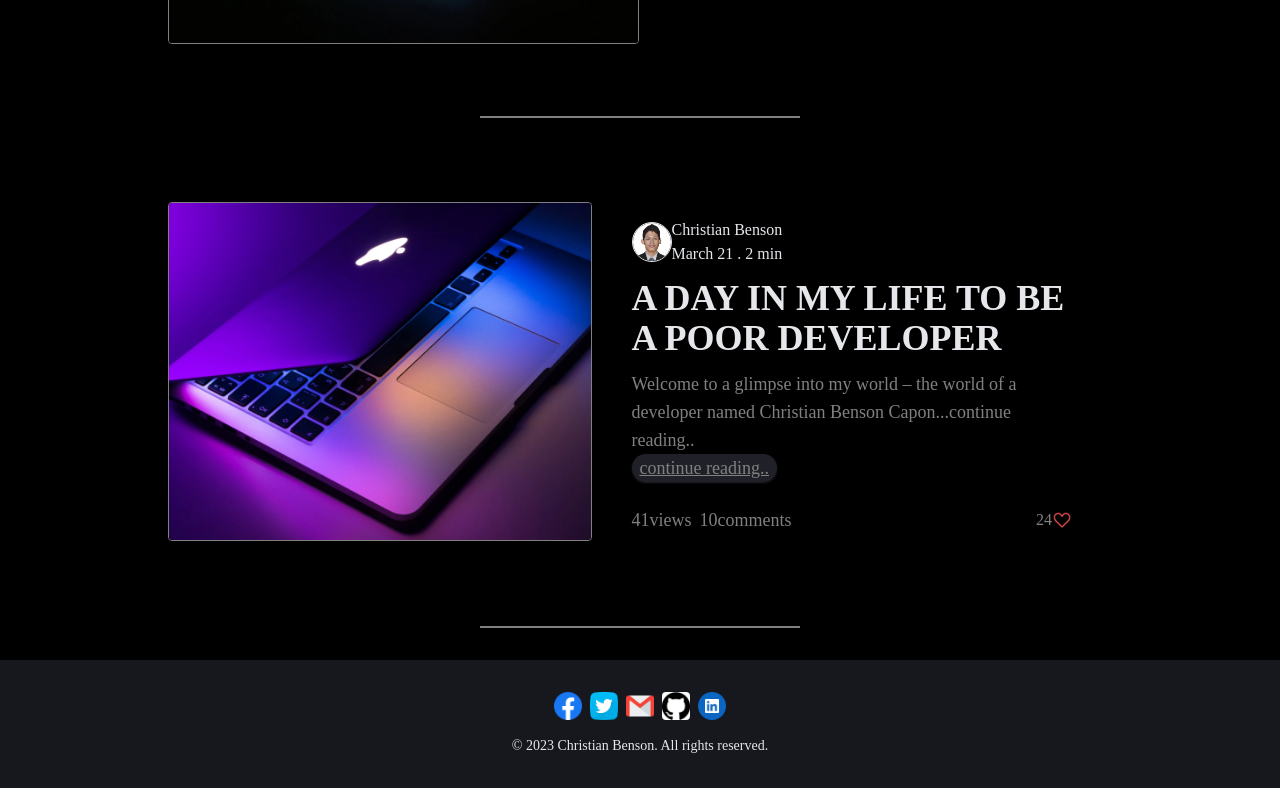
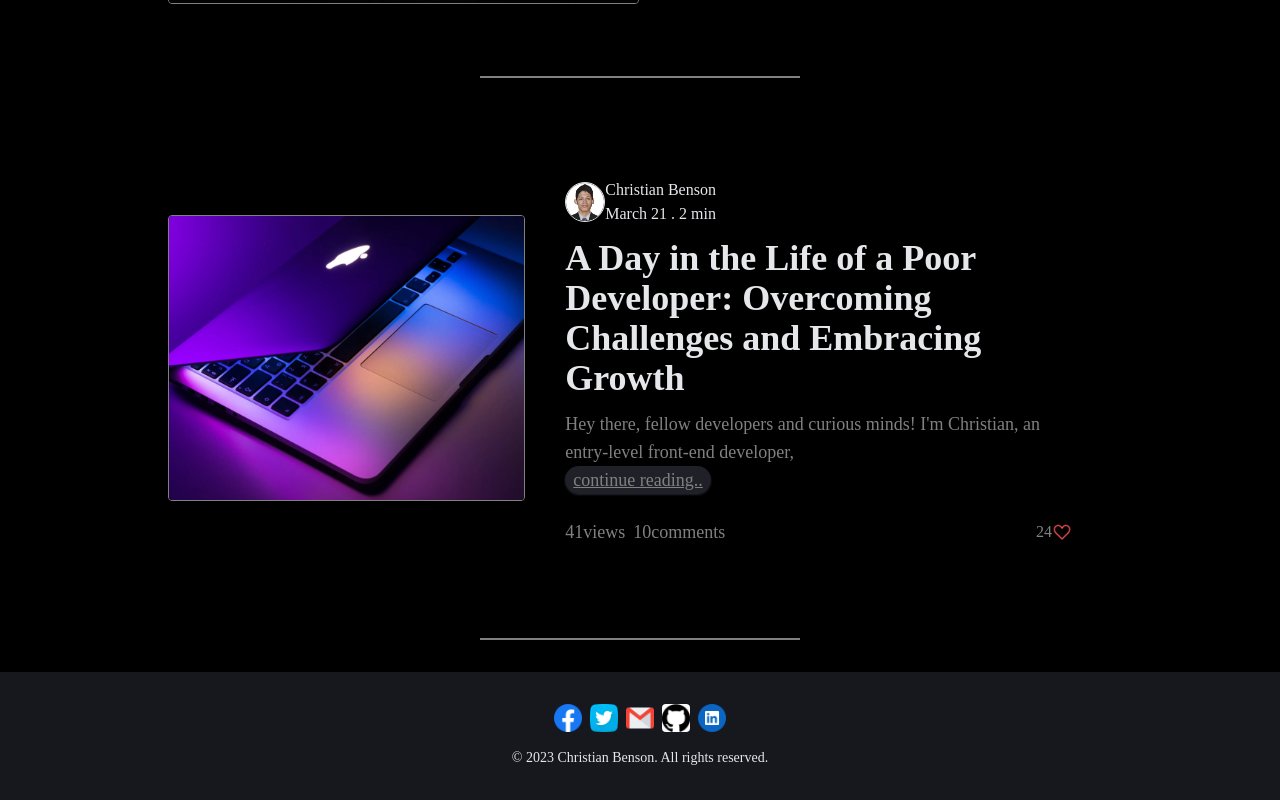
Before and after one commit to Chrlstian/React-Tailwind-Portfolio-Project, a React (Create React App) app: page /React-Tailwind-Portfolio-Project/blogs in a window 1280 px wide. Shown: the part 563-1363 px from the top of the page. Built offline with nearby package versions, Linux system fonts and the light colour scheme.

Commit message:
Update the errors and designs

```diff
--- a/src/App.js
+++ b/src/App.js
@@ -40,7 +40,7 @@ export default function App() {
     // Simulate a delay for content loading
     const timer = setTimeout(() => {
       setLoading(false);
-    }, 2000);
+    }, 3000);
 
     // Cleanup the timer on component unmount
     return () => clearTimeout(timer);
--- a/src/components/ExperienceCard.jsx
+++ b/src/components/ExperienceCard.jsx
@@ -2,6 +2,15 @@
 export default function ExperienceCard(props){
 
     const url = props.item.siteLink;
+
+    // Check if the component is being rendered in wordpress.jsx
+    const isIcon = props.isIcon || false;
+
+    const renderGitHubLink = !isIcon && props.item.gitHub ? (
+        <a href={props.item.gitHub} target="_blank" rel="noopener noreferrer">
+            <img className="w-7 h-7 rounded-full" src={props.item.icon} alt="github logo" />
+        </a>
+    ) : null;
 
     return(
         <div className={`border border-gray-500 p-4 flex flex-col gap-4 rounded bg-primary hover:border-0 ${props.lightMode ? 'hover:shadow-lg hover:shadow-black' : 'hover:shadow-lg hover:shadow-btnB'}`}>
@@ -9,7 +18,10 @@ export default function ExperienceCard(props){
                 <div className="w-fit border border-gray-500 p-2 font-semibold rounded">
                     <h3 className="text-btnB">{props.item.stack}</h3>
                 </div>
-                <img className="w-7 h-7 rounded-full" src={props.item.icon} alt="github logo" />
+                {renderGitHubLink}
+                {/* <a href={props.item.gitHub} target="_blank" rel="noopener noreferrer">
+                    <img className="w-7 h-7 rounded-full" src={props.item.icon} alt="github logo" />
+                </a> */}
             </div>
             <a href={url} target="_blank"  rel="noopener noreferrer" className="text-blue-500 underline md:no-underline md:hover:underline cursor-pointer">
                 <h2 className="font-bold text-gray-200 text-xl"><abbr title="Visit the app">{props.item.name}</abbr></h2>
--- a/src/components/Layouts/HeaderLayout.jsx
+++ b/src/components/Layouts/HeaderLayout.jsx
@@ -8,7 +8,6 @@ export default function HeaderLayout(props){
 
     return(
         <>
-            <div className='text-gray-200 text-center bg-red-700 p-2'>The website is under development. You can still browse the site. Thank you</div>
             <Header toggleMode={props.toggleMode} lightMode={props.lightMode}/>
             <main>
                 <Outlet />
--- a/src/data/blogData.jsx
+++ b/src/data/blogData.jsx
@@ -37,16 +37,20 @@ export default [
         profile: imgCardProfile,
         month: 'March 21',
         time: '2 min',
-        title: "A DAY IN MY LIFE TO BE A POOR DEVELOPER",
-        description: "Welcome to a glimpse into my world – the world of a developer named Christian Benson Capon...continue reading..",
-        descriptionIntro: "Welcome to a glimpse into my world – the world of a developer named Christian Benson Capon. In the face of financial constraints, my journey unfolds as a testament to the power of resilience, passion, and positive transformation in the coding realm.",
-        descriptionOne: "My creativity thrives within limitations. Despite my modest setup, every line of code becomes a stroke of innovation, proving that true genius isn't confined to the extravagance of tools. Each keystroke is a triumph against the odds, a testament to the belief that adversity can fuel creativity.",
-        descriptionTwo: "My daily routine serves as a guiding light through the financial darkness. It's not just about coding; it's a commitment to self-improvement, showcasing the transformative power of discipline and dedication in the face of challenges.",
-        descriptionThree: "Step into my mindset, where positivity reigns supreme. I craft success from within, fostering a mindset that turns obstacles into opportunities. My story becomes an illustration of the strength derived from maintaining a positive outlook amidst adversity.",
-        descriptionFour: "Navigating the job market, I turn limitations into opportunities. My journey unfolds as proof that passion, coupled with a strong work ethic, can open doors and create opportunities, irrespective of financial constraints.",
-        descriptionFive: "In the vast landscape of the internet, I find solace in a supportive community. I leverage online platforms to connect with fellow developers, highlighting the transformative power of community in overcoming challenges.",
-        descriptionSix: "Beyond my current circumstances, my dreams shine like stars in the night sky. My story encourages not just myself but everyone to envision a future unbounded by limitations, inspiring us to dream big, persist in the face of adversity, and believe in extraordinary possibilities.",
+        title: "A Day in the Life of a Poor Developer: Overcoming Challenges and Embracing Growth",
+        description: "Hey there, fellow developers and curious minds! I'm Christian, an entry-level front-end developer,",
+        descriptionIntro: "Hey there, fellow developers and curious minds! I'm Christian, an entry-level front-end developer, and today I want to share a bit of my journey with you. Life hasn't always been a smooth ride, especially for a poor developer like me, but I've learned that challenges are just opportunities in disguise.",
+        descriptionOne: "Back in my college days, I found myself enrolled in a computer science course, not because I was a tech whiz, but because it was the only available option. Little did I know that this decision would shape my future in ways I couldn't have imagined. On the first day of programming class, my instructor made it clear - computer science was no walk in the park. He discouraged those lacking skills and problem-solving abilities, urging them to shift to another path. It was a tough love moment that stuck with me.",
+        descriptionTwo: "As I progressed into my second year, the challenges mounted. The lectures, assignments, and activities became more demanding, and I found myself struggling. It wasn't that I lacked skill; it was that I lacked a crucial tool – a laptop. Without one, completing assignments and staying on top of the workload seemed impossible. One night, lying in my room shared with four roommates, I had a revelation. I asked myself, 'Hey, Christian, are you a developer?' The answer was a resounding yes. That moment sparked a shift in perspective. If I was a developer, I had to think like one.",
+        descriptionThree: "I faced the challenge head-on. No laptop? No problem. I utilized the university computer laboratory during vacant times, practicing, learning, and saving my work on a trusty flash drive. Financial problems? I got creative. I offered to wash my roommates' clothes in exchange for support. It dawned on me that, as a developer, problems are simply puzzles waiting to be solved. The key is to act and analyze, breaking down big issues into smaller, manageable steps. Each problem I faced became an opportunity to strengthen my skills and resilience.",
+        descriptionFour: "Fast forward to today – I'm a proud graduate. The struggles, the late nights in the computer lab, and the laundry chores all led to this moment. Now, I'm on the lookout for job opportunities, aiming to kickstart my career in January 2024.",
+        descriptionFive: "To my fellow developers battling emotional and financial storms, remember this: failure is not the end; it's a stepping stone to improvement. Don't surrender when you feel like a failure; use that feeling to propel yourself forward. As developers, we're problem solvers by nature. Keep moving, keep learning, and bravo to all of you! In the grand scheme of coding, every bug conquered, every hurdle overcome, and every challenge faced only makes us better developers. Embrace the journey, and remember – the code may be complex, but the solutions are within your reach. You'll get there. Bravo! 🚀",
         conclusion: "'A Day in My Life as a Poor Developer' is more than a story; it's an invitation for you to glimpse into my world and find inspiration in the resilience, passion, and positive transformation that defines my coding journey. As you navigate your own path, let my story be a source of motivation – a reminder that the journey is as significant as the destination, and every step forward is a victory in itself.",
+        titleOne: 'The Beginning: From Unfamiliar Territory to Passion for Code',
+        titleTwo: "The Struggle: Lack of Resources and Doubt Creeping In",
+        titleThree: "Finding Solutions: Thinking Like a Developer",
+        titleFour: "Fast Forward: Graduation and Beyond",
+        titleFive: "A Message to Struggling Developers: You've Got This!",
         titleConclusion: 'Conclusion',
         views: '41',
         comments: '10',
--- a/src/data/htmlData.jsx
+++ b/src/data/htmlData.jsx
@@ -7,7 +7,8 @@ export default [
         name: 'Capon Piggery & Meat',
         siteLink: "https://chrlstian.github.io/ChristianCaponProfilePortfolio/PiggeryAndMeat.html",
         description: "My first website! I made the design and built the site using HTML and CSS to practice what I learned. I want also a piggery business and this is an inspiration for me.",
-        icon: githubIcon
+        icon: githubIcon,
+        gitHub: 'https://github.com/Chrlstian/ChristianCaponProfilePortfolio/blob/main/PiggeryAndMeat.html'
     },
     {
         id: 2,
@@ -15,7 +16,8 @@ export default [
         name: 'Photo Gallery',
         siteLink: "https://chrlstian.github.io/ChristianCaponProfilePortfolio/philiWonders.html",
         description: "My second site! I created the site to inpires other people how beautiful and awesome the natures in philippines.",
-        icon: githubIcon
+        icon: githubIcon,
+        gitHub: 'https://github.com/Chrlstian/ChristianCaponProfilePortfolio/blob/main/philiWonders.html'
     },
     {
         id: 3,
@@ -23,7 +25,8 @@ export default [
         name: 'My old Portofolio',
         siteLink: 'https://chrlstian.github.io/ChristianCaponProfilePortfolio/',
         description: "I put my passion and dedication to my first portfolio which is now the old. The small project made me learn github and git to upload it live.",
-        icon: githubIcon
+        icon: githubIcon,
+        gitHub: 'https://github.com/Chrlstian/ChristianCaponProfilePortfolio'
     }
 
 ];
--- a/src/data/mernData.jsx
+++ b/src/data/mernData.jsx
@@ -7,6 +7,7 @@ export default [
         name: 'The New Portfolio',
         siteLink: "https://chrlstian.github.io/React-Tailwind-Portfolio-Project/",
         description: "The site is built in to showcase my passion and skills in web development. I used React and Tailwind to build it.",
-        icon: githubIcon
+        icon: githubIcon,
+        gitHub: 'https://github.com/Chrlstian/React-Tailwind-Portfolio-Project'
     }
 ];
--- a/src/pages/BlogDetails.jsx
+++ b/src/pages/BlogDetails.jsx
@@ -19,9 +19,9 @@ export default function BlogDetails(props){
         setBlog(blogData);
     }, [id, props.blogData]);
 
-    // if (!blog) {
-    //     return <div>Loading...</div>;
-    // }
+    if (!blog) {
+        return <div>Loading...</div>;
+    }
 
     return(
         <>
--- a/src/pages/nav/Projects.jsx
+++ b/src/pages/nav/Projects.jsx
@@ -1,6 +1,4 @@
 import React from 'react';
-
-// import { Link } from 'react-router-dom';
 import ExperienceCard from '../../components/ExperienceCard';
 
 // projects data
```
Also changed, not shown: src/data/javascriptData.jsx (+27 -12 lines), src/data/wordpressData.jsx (+7 -8 lines), public/manifest.json.
